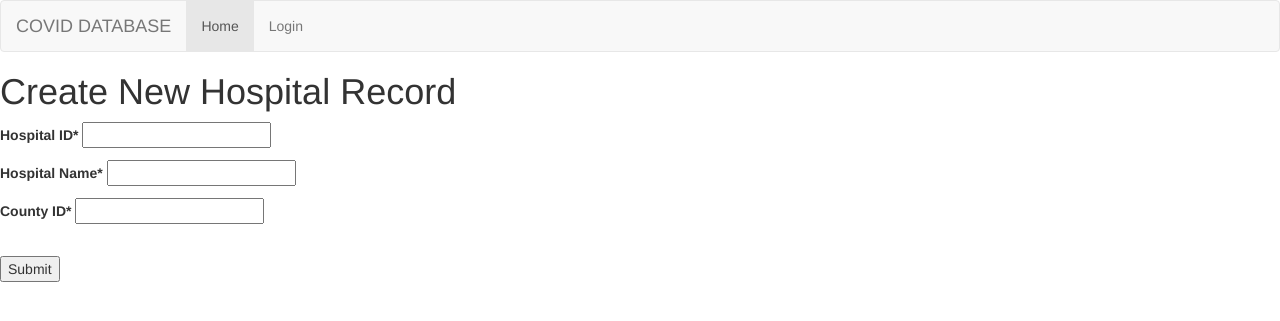
After one commit to ColeanLogic/COVID_Database_Project, a Flask app: page /hospital_create in a window 1280 px wide. The commit adds this page. Shown: the top 321 px of the page. Run offline with Flask 2, Linux system fonts and the light colour scheme; parts of the project's set-up code (start-up, migrations or seed data) failed here and were passed over; some libraries are stand-ins or nearby versions.

Commit message:
Added Hospital forms

```diff
--- a/flask_main/forms.py
+++ b/flask_main/forms.py
@@ -40,3 +40,9 @@ class PatientFormCreate(FlaskForm):
         ("Travel","Travel")
         ])
     submit = SubmitField('Submit')
+
+class HospitalFormCreate(FlaskForm):
+    hospital_id = StringField('Hospital ID* ', validators=[DataRequired()])
+    name = StringField('Hospital Name* ', validators=[DataRequired()])
+    county_id = StringField('County ID* ', validators=[DataRequired()])
+    submit = SubmitField('Submit')
--- a/flask_main/main.py
+++ b/flask_main/main.py
@@ -2,7 +2,7 @@ from flask import Flask, render_template, request, session, redirect, url_for
 import mysql.connector
 import pdb
 import os
-from forms import PatientFormCreate
+from forms import PatientFormCreate, HospitalFormCreate
 from flask_wtf import FlaskForm
 from wtforms import StringField, SubmitField, TextAreaField, RadioField
 from wtforms.validators import DataRequired
@@ -10,10 +10,10 @@ from wtforms.validators import DataRequired
 app = Flask(__name__)
 app.secret_key = b'helloworld'
 
-host = '192.168.64.2'
-user = 'cassie'
-passwd = 'cassie'
-dbname= 'coviddb'
+host = 'localhost'
+user = 'root'
+passwd = ''
+dbname= 'COVID_Database'
 
 def connect_to_xampp(host,user,passwd,dbname):
     connection = None
@@ -43,7 +43,7 @@ def load_tables():
     for i in path_table:
         county_path = os.path.join(os.getcwd(), '..',i[0]+'.csv')
         county_path = county_path.replace(r"/mnt/c", r"C:")
-        if(i[1] is not 'patient'):
+        if(i[1] != 'patient'):
             load_data_query = "LOAD DATA INFILE '{0}' IGNORE INTO TABLE {1} FIELDS TERMINATED BY ',' IGNORE 1 LINES;".format(county_path,i[1])
         else:
             load_data_query = "LOAD DATA INFILE '{0}' IGNORE INTO TABLE {1} FIELDS TERMINATED BY ',' OPTIONALLY ENCLOSED BY '\"' IGNORE 1 LINES (patient_id, name, address,@dummy, @dummy, @dummy, phone, admitted, discharged, county_id, health_info, age,race,gender);".format(county_path,i[1])
@@ -134,3 +134,25 @@ def patient_create():
         csr.execute(qry)
         return redirect(f'/patient_created/{new_patient_id}.html')
     return render_template('patient_create.html', template_form=patient_form_create)
+
+
+#The following lines of code are detain the creation of a hospital
+@app.route('/hospital_created/<new_hospital_id>', methods=['GET', 'POST'])
+def hospital_created(new_hospital_id):
+    qry = f'''SELECT * FROM hospital WHERE hospital_id = "{new_hospital_id}"'''
+    res = return_query(qry)
+    return render_template('hospital_created.html', res=res)
+
+@app.route('/hospital_create', methods=['GET', 'POST'])
+def hospital_create():
+    global con
+    hospital_form_create = HospitalFormCreate()
+    if hospital_form_create.validate_on_submit():
+        new_hospital_id = hospital_form_create.hospital_id.data
+        new_name = hospital_form_create.name.data
+        new_county_id = hospital_form_create.county_id.data
+        qry = f'''INSERT INTO hospital (hospital_id, name, county_id) VALUES ({new_hospital_id},"{new_name}","{new_county_id}");'''
+        csr = con.cursor()
+        csr.execute(qry)
+        return redirect(f'/hospital_created/{new_hospital_id}.html')
+    return render_template('hospital_create.html', template_form=hospital_form_create)
--- a/flask_main/templates/base.html
+++ b/flask_main/templates/base.html
@@ -21,6 +21,16 @@
       <li><a href="login">Login</a></li>
 	  {% else %}
       <li><a href="test">Select All Rows</a></li>
+
+      <li>
+        <a class="nav-link dropdown-toggle" href="#" id="navbarDropdownMenuLink" data-toggle="dropdown">
+          Hospital
+        </a>
+        <div class="dropdown-menu" aria-labelledby="navbarDropdownMenuLink">
+          <a class="dropdown-item" href="hospital_create">Create</a>
+        </div>
+      </li>
+
       <li>
         <a class="nav-link dropdown-toggle" href="#" id="navbarDropdownMenuLink" data-toggle="dropdown">
           Patient
--- /dev/null
+++ b/flask_main/templates/hospital_create.html
@@ -0,0 +1,17 @@
+{% extends "base.html" %}
+{% block content %}
+
+<h1>Create New Hospital Record</h1>
+
+<form action='/hospital_create' method="POST">
+   {{ template_form.hidden_tag() }}
+   <p>{{ template_form.hospital_id.label }}
+   {{ template_form.hospital_id() }}</p>
+   <p>{{ template_form.name.label }}
+   {{ template_form.name() }}</p>
+   <p>{{ template_form.county_id.label }}
+   {{ template_form.county_id() }}</p>
+   <br>
+   <p>{{ template_form.submit() }}</p>
+</form>
+{% endblock %}
```
Also changed, not shown: flask_main/requirements.txt (added, +10 -0 lines), flask_main/templates/hospital_created.html (added, +18 -0 lines).
